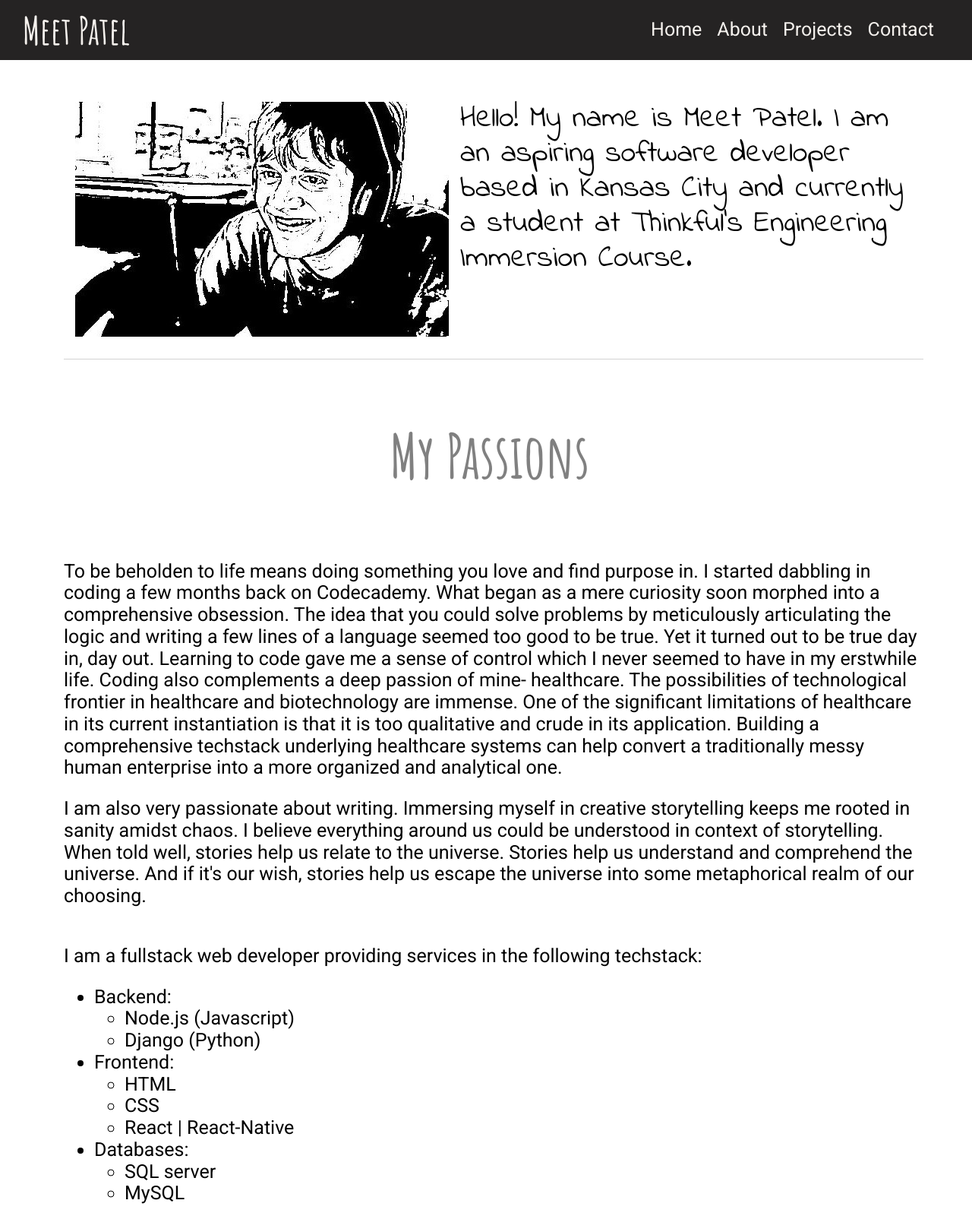
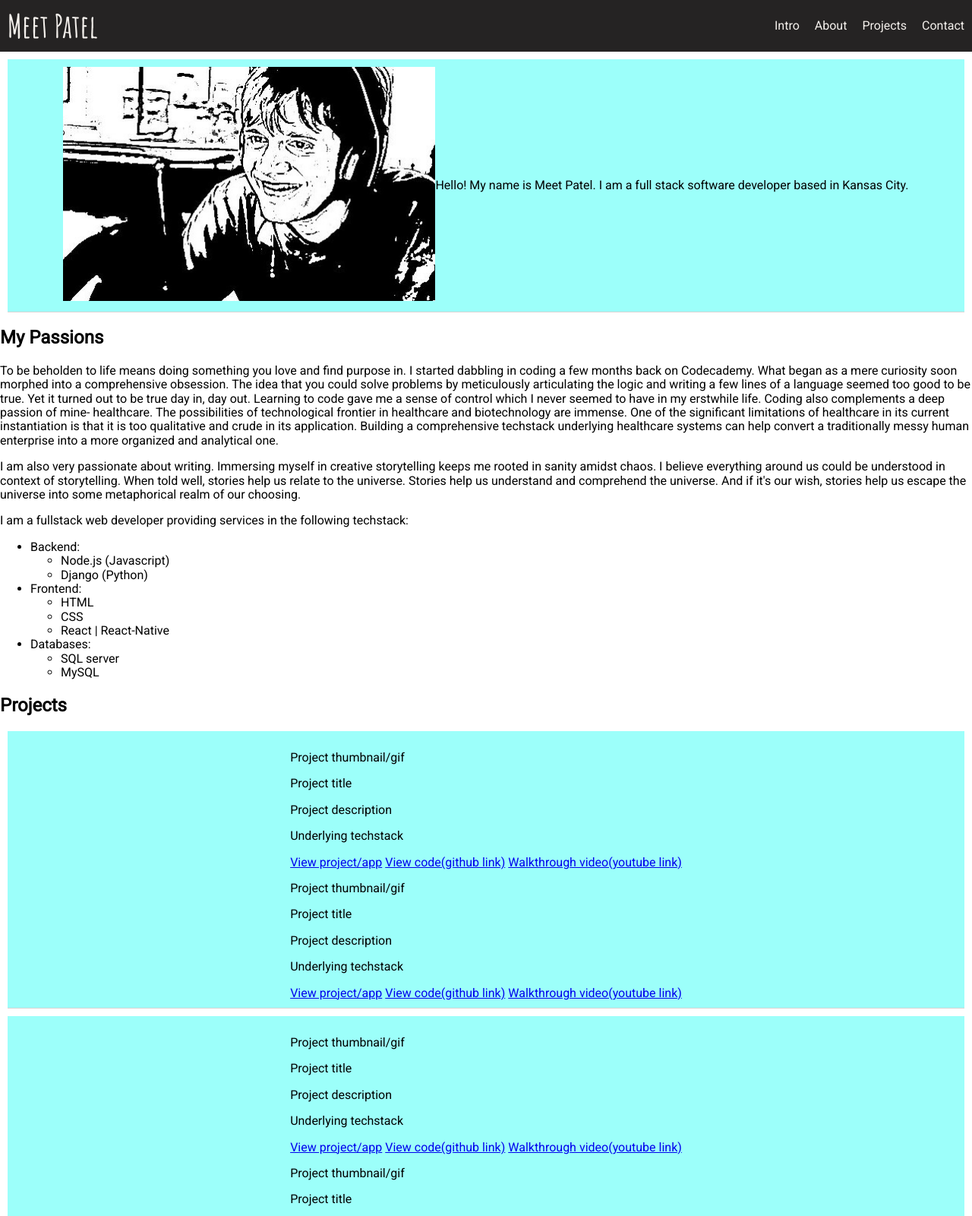
Before and after one commit to MeetPatel89/thinkful-portfolio, a plain HTML site: page index.html in a window 1280 px wide. Shown: the top 1600 px of the page at 76% size. Drawn offline with nearby package versions, Linux system fonts and the light colour scheme; a script that the page names is missing.

Commit message:
add and style header

```diff
--- a/index.html
+++ b/index.html
@@ -24,7 +24,7 @@
 
         <nav>
             <ul>
-                <li><a href="#" style="padding-left: 7px;">Home</a></li>
+                <li><a href="#intro">Intro</a></li>
                 <li><a href="#aboutme">About</a></li>
                 <li><a href="#projects">Projects</a></li>
                 <li><a href="#contact">Contact</a></li>
@@ -40,12 +40,13 @@
 
         <div id="intro" class="group">
             <div class="item">
-                <img src="images/profile.jpeg" alt="profile picture">
+                <img src="images/profile.jpeg" alt="profile picture" class="responsive" width="490px" height="310px">
             </div>
-            <div class="item margin-left">Hello! My name is Meet Patel. I am an aspiring software developer
+            <div class="item margin-left">Hello! My name is Meet Patel. I am a full stack software developer
                 based in
                 Kansas
-                City and currently a student at Thinkful's Engineering Immersion Course.</div>
+                City.
+            </div>
         </div>
 
 
--- a/style.css
+++ b/style.css
@@ -1,35 +1,25 @@
+* {
+  box-sizing: border-box;
+}
 
 body {
-    margin: 0;
   font-family: 'Roboto', sans-serif;
-    font-size: 15px;
-}
-
-
-main {
-    width: 90%;
-    margin: auto;
 }
 
 header {
+  display: flex;
+  flex-direction: column;
+  justify-content: center;
+  align-items: center;
   background-color: #252323;
-    margin-bottom: 40px;
   width: 100%;
 }
 
-nav {
-    padding-right: 10px;
-}
-img {
-    width: 100%;
-    margin: auto;
-}
-
 header h1 {
-    color: #F5F1ED;
+  color: #f5f1ed;
   text-align: center;
+  padding: 10px;
   margin: 0;
-    padding-top: 20px;
   font-family: 'Amatic SC', cursive;
 }
 
@@ -45,211 +35,40 @@ header nav ul {
 }
 
 header nav ul li a {
-    color: #F5F1ED;
+  color: #f5f1ed;
   text-decoration: none;
-    margin: 0 10px;
-}
-
-h2 {
-    text-align: center;
-    font-family: 'Amatic SC', cursive;
-    font-size: 50px;
-    font-weight: bold;
-    color: #808080;
+  margin: 10px;
 }
 
 .group {
   display: flex;
   flex-direction: column;
-    margin: 0 0 5px 5px;
   border-bottom: 1px solid lightgray;
-    padding-bottom: 5px;
+  margin: 10px;
+  padding: 10px;
+  justify-content: center;
+  align-items: center;
+  background-color: #9cfffa;
 }
 
-form {
-    width: 95%;
-    margin: auto;
+.responsive {
+  max-width: 100%;
+  height: auto;
 }
 
-form input,
-form textarea {
-    width: 90%;
-    margin: auto;
-    margin-bottom: 10px;
-
+@media all and (min-width: 600px) {
+  header {
+    flex-direction: row;
+    justify-content: space-between;
   }
 
-#aboutme {
-    margin: 0 0 5px 5px;
-    border-bottom: 1px solid lightgray;
-}
-
-.project-links a,
-.social-links a,
-.email a {
-    text-decoration: none;
-}
-
-.email a {
-    font-size: 15px;
-    color: #393E41;
-}
-
-.social {
-    display: flex;
-    flex-direction: column;
-    align-items: center;
-}
-
-footer p {
-    text-align: center;
-    margin: 0;
-    padding-top: 10px;
-}
-
-footer {
-    background-color: #252323;
-    color: #F5F1ED;
-    height: 70px;
-}
-
-#contact {
-    background-color: lightblue;
-}
-
-#projects {
-    border: 1px solid lightblue;
-}
-
-
-.spacearound .item {
-    margin-top: 10px;
-    border-top: 1px solid lightblue;
-    width: 75%;
-    align-self: center;
-}
-
-.flexcol {
-    display: flex;
-    flex-direction: column;
-    margin-left: 10px;
-}
-
-.project-links a {
-    display: block;
-}
-
-#intro {
-    font-family: 'Indie Flower', cursive;
-
-    font-size: 20px;
-}
-
-@media all and (max-width: 400px) {
-
-    a {
-        font-size: 10px;
+  header h1 {
+    font-size: 42px;
   }
 }
 
-
-@media all and (min-width: 600px) {
-
-    body {
-        font-size: 25px;
-    }
-
-
+@media all and (min-width: 1000px) {
   #intro {
-    font-family: 'Indie Flower', cursive;
-
-    font-size: 40px;
-}
-
-    header {
-        display: flex;
-        justify-content: space-between;
-        padding: 0 30px;
-        width: initial;
-    }
-
-    h2 {
-        font-size: 80px;
-    }
-
-    .email a {
-        font-size: 36px;
-    }
-
-    header h1 {
-        padding-top: 0;
-        align-self: center;
-    }
-
-    header nav ul li a:hover {
-        color: #bdbdbd;
-        transform: scale(1.2);      /* transform property not working */
-    }
-
-   .group {
-       flex-direction: row;
-       justify-content: center;
-       margin: 0 0 10px 20px;
-       padding: 15px;
-   }
-
-   .spacearound {
-       justify-content: space-around;
-   }
-
-   .spacearound .item {
-       width: initial;
-
-   }
-
-
-
-   .group form {
-       width: 75%;
-   }
-
-
-   img {
-       width: initial;
-   }
-
-    .projects {
-        width: 800px;
-    }
-
-    .flex-container {
     flex-direction: row;
   }
-
-    #aboutme {
-        margin: 0 0 10px 10px;
 }
-
-    form input,
-    form textarea {
-    width: 100%;
-    margin-bottom: 20px;
-}
-
-.social-links a {
-    margin-right: 15px;
-}
-
-h2 {
-    padding-top: 15px;
-}
-
-.margin-left {
-    margin-left: 15px;
-}
-
-form label {
-    display: block;
-    margin-bottom: 5px;
-}
-}
```
Lines whose indentation alone changed are shown as unchanged.
